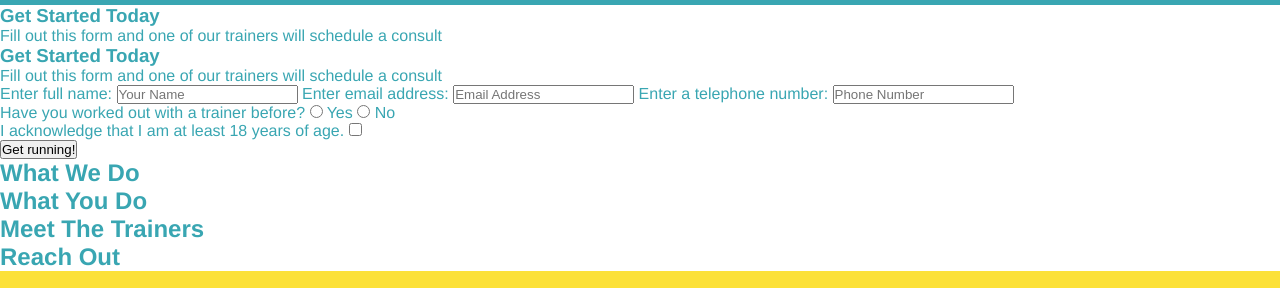
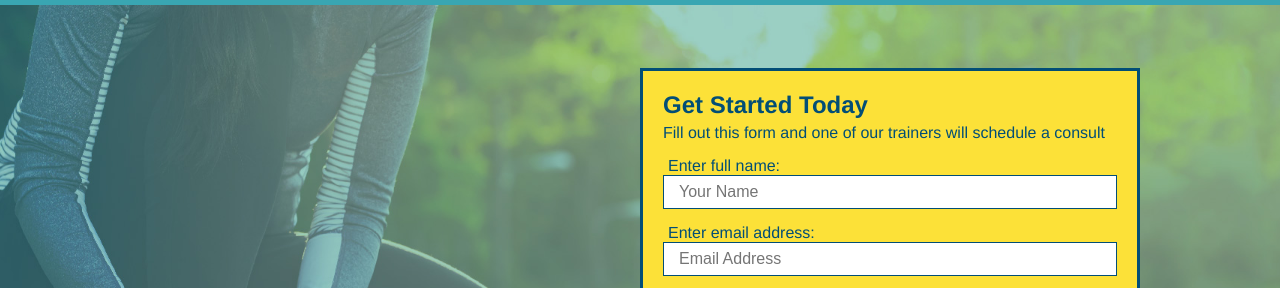
Before and after one commit to jeb89v/run-buddy, a plain HTML site: page index.html in a window 1280 px wide. Shown: the part 77-365 px from the top of the page. Drawn offline with Linux system fonts and the light colour scheme.

Commit message:
style what we do section

```diff
--- a/assets/css/style.css
+++ b/assets/css/style.css
@@ -65,3 +65,76 @@ footer div {
 footer a {
   color: #024e76;
 }
+
+section {
+  padding: 60px;
+}
+
+.intro p {
+  /* add this alongside your other declarations */
+  margin: 0 auto;
+}
+
+.intro h2 {
+  /* add this alonside your other declarations */
+  display: inline-block;
+  font-size: 55px;
+  color: #024e76;
+  margin-bottom: 35px;
+  padding: 0 100px 20px 100px;
+  border-bottom: 3px solid;
+  border-color: #fce138;
+}
+
+/* Hero Style Start */
+.hero {
+  background-image: url('../images/hero-bg.jpg');
+  height: 600px;
+  background-size: cover;
+  background-position: center;
+  position: relative;
+}
+/* Hero Style End */
+
+.hero-form {
+  border: 3px solid #024e76;
+  background-color: #fce138;
+  padding: 20px;
+  width: 500px;
+  color: #024e76;
+  position: absolute;
+  bottom: 120px;
+  right: 140px;
+}
+
+.hero-form h3 {
+  font-size: 24px;
+  margin: 0;
+}
+.hero-form p {
+  margin: 5px 0 15px 0;
+}
+
+.form-input {
+  border: 1px solid #024e76;
+  display: block;
+  padding: 7px 15px;
+  font-size: 16px;
+  color: #024e76;
+  width: 100%;
+  margin-bottom: 15px;
+}
+
+.hero-form label {
+  margin: 0 5px;
+}
+
+.hero-form button {
+  color: #fce138;
+  background-color: #024e76;
+  border: none;
+  padding: 10px 20px;
+  font-size: 16px;
+
+
+}
--- a/index.html
+++ b/index.html
@@ -35,25 +35,19 @@
       </ul>
     </nav>
   </header>
-<section>
-  <div><h3>Get Started Today</h3>
-    <p>Fill out this form and one of our trainers will schedule a consult</p>
-  </div>
-</section>
 
   <!-- hero/jumbotron -->
-  <section>
-    <div>
+  <section class="hero">
+    <div class="hero-form">
       <h3>Get Started Today</h3>
       <p>Fill out this form and one of our trainers will schedule a consult</p>
-    <!-- Add form element -->
       <form>
         <label for="name">Enter full name:</label>
-      <input type="text" placeholder="Your Name" name="name" id="name" />
+        <input type="text" placeholder="Your Name" name="name" id="name" class="form-input" />
         <label for="email">Enter email address:</label>
-      <input type="email" placeholder="Email Address" name="email" id="email" />
+        <input type="text" placeholder="Email Address" name="email" id="email" class="form-input" />
         <label for="phone">Enter a telephone number:</label>
-      <input type="tel" placeholder="Phone Number" name="phone" id="phone"/>
+        <input type="text" placeholder="Phone Number" name="phone" id="phone" class="form-input" />
         <p>
           Have you worked out with a trainer before?
           <input type="radio" name="trainer-confirm" id="trainer-yes" />
@@ -62,10 +56,10 @@
           <label for="trainer-no">No</label>
         </p>
         <p>
-        <label for="checkbox" >
+          <label for="checkbox">
             I acknowledge that I am at least 18 years of age.
           </label>
-        <input type="checkbox" name="age-confirm" id="checkbox" />
+          <input type="checkbox" name="checkpoint1" id="checkbox" />
         </p>
         <button type="submit">
           Get running!
@@ -73,16 +67,38 @@
       </form>
     </div>
   </section>
-  <!-- end hero -->
+
   <!-- "what we do" section -->
-
-  <section>
+  <section id="what-we-do" class="intro">
     <h2>What We Do</h2>
+    <p>
+      butcher selfies chambray shabby chic gentrify readymade yr Echo Park XOXO Tumblr normcore Banksy direct trade Blue Bottle chillwave you probably haven't heard of them single-origin coffee Vice fanny pack fixie Odd Future Austin fingerstache pickled twee synth Wes Anderson Thundercats viral bitters flannel meggings narwhal Marfa Schlitz sustainable Intelligentsia umami deep v craft
+    </p>
   </section>
 
   <!-- "what you do" section -->
-  <section>
+  <section id="what-you-do">
     <h2>What You Do</h2>
+
+    <div>
+      <h3>Step 1: Fill Out the Form Above.</h3>
+      <p>You're already here, so why not?</p>
+    </div>
+
+    <div>
+      <h3>Step 2: Consult with One of Our Trainers.</h3>
+      <p>Are you here to build muscle, lose weight, or just feel good?</p>
+    </div>
+
+    <div>
+      <h3>Step 3: Get Running.</h3>
+      <p>Hit the ground running (literally) once your trainer lays out your plan.</p>
+    </div>
+
+    <div>
+      <h3>Step 4: See Results.</h3>
+      <p>Bi-weekly checkins with your trainer will keep you focused</p>
+    </div>
   </section>
 
   <!-- "meet the trainers" section -->
```
Also changed, not shown: assets/images/hero-bg.jpg (added). Lines whose indentation alone changed are shown as unchanged.
